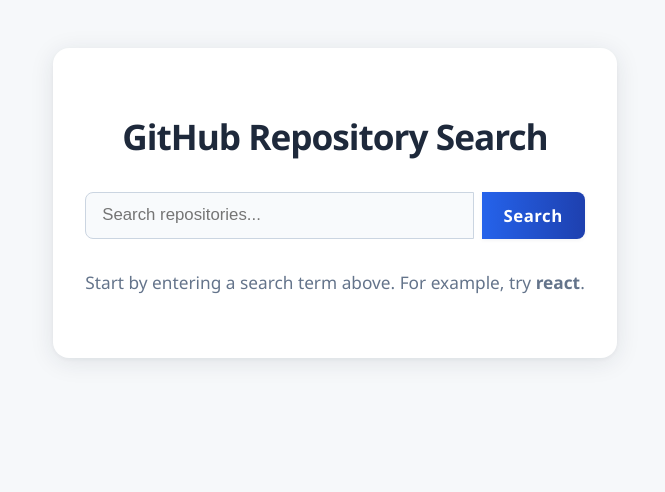
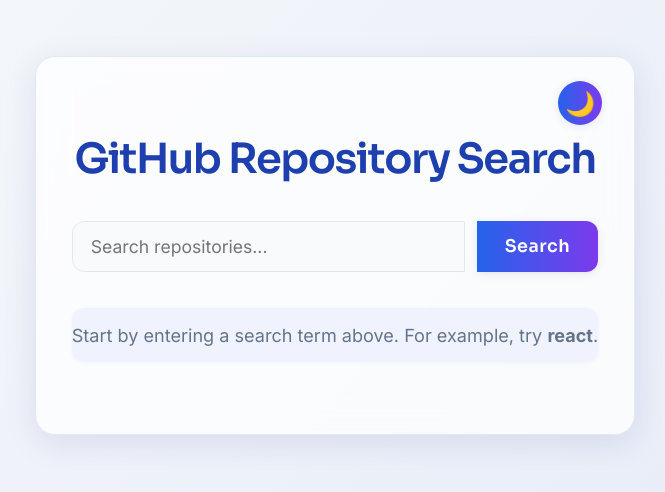
Before and after one commit to oFrederic/gitpeek, a React (Create React App) app: page / in a window 1280 px wide. Shown: the top 492 px of the page, without its empty margins (305-970 px from the left). Built offline with nearby package versions, Linux system fonts and the light colour scheme; the HTML template or start-up script is replaced by a standard one.

Commit message:
Update design and include dark theme

```diff
--- a/src/App.css
+++ b/src/App.css
@@ -1,78 +1,87 @@
 .github-search-app {
-  max-width: 600px;
-  margin: 48px auto;
-  background: #fff;
-  border-radius: 16px;
-  box-shadow: 0 4px 24px rgba(30, 41, 59, 0.10), 0 1.5px 4px rgba(30, 41, 59, 0.04);
-  padding: 40px 32px 32px 32px;
-  font-family: 'Segoe UI', Arial, sans-serif;
-  transition: box-shadow 0.2s;
+  max-width: 700px;
+  margin: 56px auto;
+  background: var(--color-card-bg);
+  border-radius: var(--radius-lg);
+  box-shadow: var(--color-shadow);
+  padding: 48px 36px 36px 36px;
+  font-family: inherit;
+  backdrop-filter: var(--color-card-bg-blur);
+  -webkit-backdrop-filter: var(--color-card-bg-blur);
+  border: 1.5px solid var(--color-border);
+  transition: box-shadow 0.2s, background 0.2s;
+  position: relative;
 }
 
 body {
-  background: #f6f8fa;
+  background: var(--color-bg);
 }
 
 h1 {
   text-align: center;
-  color: #1e293b;
-  margin-bottom: 32px;
-  font-size: 2.2rem;
-  letter-spacing: -1px;
+  color: var(--color-primary-dark);
+  margin-bottom: 36px;
+  font-size: 2.6rem;
+  font-family: 'Sora', 'Inter', sans-serif;
+  font-weight: 700;
+  letter-spacing: -1.5px;
 }
 
 .search-form {
   display: flex;
   justify-content: center;
-  margin-bottom: 32px;
-  gap: 0.5rem;
+  margin-bottom: 36px;
+  gap: 0.75rem;
 }
 
 .search-input {
   flex: 1;
-  padding: 12px 16px;
-  font-size: 1.05rem;
-  border: 1.5px solid #cbd5e1;
-  border-radius: 8px 0 0 8px;
+  padding: 14px 18px;
+  font-size: 1.1rem;
+  border: 1.5px solid var(--color-border);
+  border-radius: var(--radius-md) 0 0 var(--radius-md);
   outline: none;
-  background: #f8fafc;
+  background: rgba(248, 250, 252, 0.85);
   transition: border-color 0.2s, box-shadow 0.2s;
+  font-family: 'Inter', 'Sora', sans-serif;
 }
 
 .search-input:focus {
-  border-color: #2563eb;
+  border-color: var(--color-primary);
   box-shadow: 0 0 0 2px #2563eb22;
 }
 
 .search-button {
-  padding: 12px 22px;
-  font-size: 1.05rem;
+  padding: 14px 28px;
+  font-size: 1.1rem;
   border: none;
-  background: linear-gradient(90deg, #2563eb 0%, #1e40af 100%);
+  background: linear-gradient(90deg, var(--color-primary) 0%, var(--color-accent) 100%);
   color: #fff;
-  border-radius: 0 8px 8px 0;
+  border-radius: 0 var(--radius-md) var(--radius-md) 0;
   cursor: pointer;
-  font-weight: 600;
+  font-weight: 700;
   letter-spacing: 0.5px;
-  transition: background 0.2s, box-shadow 0.2s;
-  box-shadow: 0 1px 4px rgba(30, 41, 59, 0.06);
+  transition: background 0.2s, box-shadow 0.2s, transform 0.1s;
+  box-shadow: 0 2px 8px rgba(30, 41, 59, 0.10);
+  font-family: 'Sora', 'Inter', sans-serif;
 }
 
 .search-button:hover, .search-button:focus {
-  background: linear-gradient(90deg, #1e40af 0%, #2563eb 100%);
-  box-shadow: 0 2px 8px rgba(30, 41, 59, 0.10);
+  background: linear-gradient(90deg, var(--color-accent) 0%, var(--color-primary) 100%);
+  box-shadow: 0 4px 16px rgba(30, 41, 59, 0.14);
+  transform: translateY(-2px) scale(1.03);
 }
 
 .repo-list {
   list-style: none;
   padding: 0;
-  margin: 0 0 32px 0;
+  margin: 0 0 36px 0;
 }
 
 .repo-item {
-  border-bottom: 1.5px solid #e2e8f0;
-  padding: 20px 0;
-  transition: background 0.2s;
+  border-bottom: 1.5px solid var(--color-border);
+  padding: 24px 0;
+  transition: background 0.2s, box-shadow 0.2s;
 }
 
 .repo-item:last-child {
@@ -83,68 +92,74 @@
   text-decoration: none;
   color: inherit;
   display: block;
-  border-radius: 8px;
-  transition: background 0.2s, box-shadow 0.2s;
-  padding: 8px 8px 8px 0;
+  border-radius: var(--radius-md);
+  transition: background 0.2s, box-shadow 0.2s, transform 0.1s;
+  padding: 10px 10px 10px 0;
+  box-shadow: none;
 }
 
 .repo-item a:hover, .repo-item a:focus {
-  background: #f1f5f9;
-  box-shadow: 0 2px 8px rgba(30, 41, 59, 0.06);
+  background: rgba(236, 240, 253, 0.7);
+  box-shadow: 0 4px 16px rgba(30, 41, 59, 0.10);
+  transform: translateY(-2px) scale(1.01);
 }
 
 .repo-header {
   display: flex;
   align-items: center;
-  margin-bottom: 6px;
+  margin-bottom: 8px;
 }
 
 .avatar {
-  width: 40px;
-  height: 40px;
+  width: 44px;
+  height: 44px;
   border-radius: 50%;
-  margin-right: 16px;
-  border: 1.5px solid #e2e8f0;
-  box-shadow: 0 1px 4px rgba(30, 41, 59, 0.04);
+  margin-right: 18px;
+  border: 1.5px solid var(--color-border);
+  box-shadow: 0 2px 8px rgba(30, 41, 59, 0.06);
 }
 
 .repo-name {
   font-weight: 700;
-  font-size: 1.15rem;
-  color: #2563eb;
+  font-size: 1.22rem;
+  color: var(--color-primary);
+  font-family: 'Sora', 'Inter', sans-serif;
 }
 
 .repo-desc {
-  color: #64748b;
-  font-size: 1rem;
-  margin-bottom: 6px;
-  margin-top: 2px;
+  color: var(--color-info);
+  font-size: 1.05rem;
+  margin-bottom: 8px;
+  margin-top: 3px;
+  font-family: 'Inter', 'Sora', sans-serif;
 }
 
 .repo-meta {
   color: #475569;
-  font-size: 0.97rem;
+  font-size: 1rem;
+  font-family: 'Inter', 'Sora', sans-serif;
 }
 
 .pagination {
   display: flex;
   justify-content: center;
   align-items: center;
-  gap: 20px;
-  margin-top: 8px;
+  gap: 24px;
+  margin-top: 12px;
 }
 
 .pagination button {
-  padding: 8px 18px;
-  font-size: 1rem;
+  padding: 10px 22px;
+  font-size: 1.05rem;
   border: none;
-  background: #f1f5f9;
-  color: #1e293b;
-  border-radius: 6px;
+  background: rgba(236, 240, 253, 0.7);
+  color: var(--color-primary-dark);
+  border-radius: var(--radius-sm);
   cursor: pointer;
-  font-weight: 500;
-  transition: background 0.2s, color 0.2s, box-shadow 0.2s;
+  font-weight: 600;
+  transition: background 0.2s, color 0.2s, box-shadow 0.2s, transform 0.1s;
   box-shadow: 0 1px 4px rgba(30, 41, 59, 0.04);
+  font-family: 'Sora', 'Inter', sans-serif;
 }
 
 .pagination button:disabled {
@@ -153,21 +168,147 @@
 }
 
 .pagination button:not(:disabled):hover, .pagination button:not(:disabled):focus {
-  background: #2563eb;
+  background: linear-gradient(90deg, var(--color-primary) 0%, var(--color-accent) 100%);
   color: #fff;
+  box-shadow: 0 4px 16px rgba(30, 41, 59, 0.10);
+  transform: translateY(-2px) scale(1.04);
 }
 
 .info {
   text-align: center;
-  color: #64748b;
-  margin: 20px 0;
-  font-size: 1.08rem;
+  color: var(--color-info);
+  margin: 24px 0;
+  font-size: 1.13rem;
+  background: rgba(236, 240, 253, 0.7);
+  border-radius: var(--radius-md);
+  padding: 16px 0;
+  font-family: 'Inter', 'Sora', sans-serif;
+  box-shadow: 0 1px 4px rgba(30, 41, 59, 0.04);
 }
 
 .error {
   text-align: center;
-  color: #ef4444;
-  margin: 20px 0;
-  font-size: 1.08rem;
-  font-weight: 500;
+  color: var(--color-error);
+  margin: 24px 0;
+  font-size: 1.13rem;
+  font-weight: 600;
+  background: rgba(255, 228, 230, 0.7);
+  border-radius: var(--radius-md);
+  padding: 16px 0;
+  font-family: 'Inter', 'Sora', sans-serif;
+  box-shadow: 0 1px 4px rgba(239, 68, 68, 0.08);
 }
+
+.theme-toggle {
+  position: absolute;
+  top: 24px;
+  right: 32px;
+  z-index: 10;
+  background: linear-gradient(90deg, var(--color-primary) 0%, var(--color-accent) 100%);
+  color: #fff;
+  border: none;
+  border-radius: 50%;
+  width: 44px;
+  height: 44px;
+  display: flex;
+  align-items: center;
+  justify-content: center;
+  font-size: 1.5rem;
+  box-shadow: 0 2px 8px rgba(30, 41, 59, 0.10);
+  cursor: pointer;
+  transition: background 0.2s, box-shadow 0.2s, transform 0.1s;
+  outline: none;
+}
+.theme-toggle:hover, .theme-toggle:focus {
+  background: linear-gradient(90deg, var(--color-accent) 0%, var(--color-primary) 100%);
+  box-shadow: 0 4px 16px rgba(30, 41, 59, 0.14);
+  transform: translateY(-2px) scale(1.07);
+}
+
+[data-theme="dark"] .github-search-app {
+  background: var(--color-card-bg);
+  box-shadow: var(--color-shadow);
+  border: 1.5px solid var(--color-border);
+}
+
+[data-theme="dark"] h1 {
+  color: var(--color-primary);
+}
+
+[data-theme="dark"] .search-input {
+  background: rgba(36, 41, 56, 0.85);
+  border-color: var(--color-border);
+  color: #f3f4f6;
+}
+
+[data-theme="dark"] .search-input:focus {
+  border-color: var(--color-primary);
+  box-shadow: 0 0 0 2px #60a5fa33;
+}
+
+[data-theme="dark"] .search-button {
+  background: linear-gradient(90deg, var(--color-primary) 0%, var(--color-accent) 100%);
+  color: #fff;
+}
+
+[data-theme="dark"] .search-button:hover, [data-theme="dark"] .search-button:focus {
+  background: linear-gradient(90deg, var(--color-accent) 0%, var(--color-primary) 100%);
+}
+
+[data-theme="dark"] .repo-item {
+  border-bottom: 1.5px solid var(--color-border);
+}
+
+[data-theme="dark"] .repo-item a:hover, [data-theme="dark"] .repo-item a:focus {
+  background: rgba(60, 65, 90, 0.7);
+  box-shadow: 0 4px 16px rgba(16, 20, 40, 0.18);
+}
+
+[data-theme="dark"] .avatar {
+  border: 1.5px solid var(--color-border);
+  box-shadow: 0 2px 8px rgba(16, 20, 40, 0.10);
+}
+
+[data-theme="dark"] .repo-name {
+  color: var(--color-primary);
+}
+
+[data-theme="dark"] .repo-desc {
+  color: var(--color-info);
+}
+
+[data-theme="dark"] .repo-meta {
+  color: #cbd5e1;
+}
+
+[data-theme="dark"] .pagination button {
+  background: rgba(60, 65, 90, 0.7);
+  color: var(--color-primary);
+}
+
+[data-theme="dark"] .pagination button:not(:disabled):hover, [data-theme="dark"] .pagination button:not(:disabled):focus {
+  background: linear-gradient(90deg, var(--color-primary) 0%, var(--color-accent) 100%);
+  color: #fff;
+}
+
+[data-theme="dark"] .info {
+  color: var(--color-info);
+  background: rgba(60, 65, 90, 0.7);
+  box-shadow: 0 1px 4px rgba(16, 20, 40, 0.10);
+}
+
+[data-theme="dark"] .error {
+  color: var(--color-error);
+  background: rgba(60, 30, 40, 0.7);
+  box-shadow: 0 1px 4px rgba(248, 113, 113, 0.10);
+}
+
+[data-theme="dark"] .theme-toggle {
+  background: linear-gradient(90deg, var(--color-primary) 0%, var(--color-accent) 100%);
+  color: #fff;
+  box-shadow: 0 2px 8px rgba(16, 20, 40, 0.18);
+}
+[data-theme="dark"] .theme-toggle:hover, [data-theme="dark"] .theme-toggle:focus {
+  background: linear-gradient(90deg, var(--color-accent) 0%, var(--color-primary) 100%);
+  box-shadow: 0 4px 16px rgba(16, 20, 40, 0.28);
+}
--- a/src/App.tsx
+++ b/src/App.tsx
@@ -1,4 +1,4 @@
-import React, { useState, useCallback } from 'react';
+import React, { useState, useCallback, useEffect } from 'react';
 import './App.css';
 import SearchForm from './components/SearchForm';
 import RepoList from './components/RepoList';
@@ -11,6 +11,21 @@
   const [query, setQuery] = useState('');
   const [page, setPage] = useState(1);
   const { repos, loading, error, totalCount } = useGithubRepos(query, page);
+  const [theme, setTheme] = useState<'light' | 'dark'>(() => {
+    if (typeof window !== 'undefined') {
+      return (localStorage.getItem('theme') as 'light' | 'dark') || 'light';
+    }
+    return 'light';
+  });
+
+  useEffect(() => {
+    document.documentElement.setAttribute('data-theme', theme);
+    localStorage.setItem('theme', theme);
+  }, [theme]);
+
+  const toggleTheme = () => {
+    setTheme((prev) => (prev === 'light' ? 'dark' : 'light'));
+  };
 
   const handleSearch = useCallback((searchValue: string) => {
     setPage(1);
@@ -21,6 +36,14 @@
 
   return (
     <div className="github-search-app">
+      <button
+        className="theme-toggle"
+        onClick={toggleTheme}
+        aria-label={theme === 'light' ? 'Switch to dark mode' : 'Switch to light mode'}
+        title={theme === 'light' ? 'Switch to dark mode' : 'Switch to light mode'}
+      >
+        {theme === 'light' ? '🌙' : '☀️'}
+      </button>
       <h1>GitHub Repository Search</h1>
       <SearchForm query={query} onSearch={handleSearch} />
       {loading && <div className="info">Loading...</div>}
--- a/src/index.css
+++ b/src/index.css
@@ -1,15 +1,51 @@
-/***** Global Styles *****/
+@import url('https://fonts.googleapis.com/css2?family=Inter:wght@400;600;700&family=Sora:wght@400;600&family=Space+Grotesk:wght@400;700&display=swap');
+
+:root {
+  --color-bg: linear-gradient(135deg, #f6f8fa 0%, #e3e9f7 100%);
+  --color-card-bg: rgba(255, 255, 255, 0.75);
+  --color-card-bg-blur: blur(16px);
+  --color-primary: #2563eb;
+  --color-primary-dark: #1e40af;
+  --color-accent: #7c3aed;
+  --color-border: #e2e8f0;
+  --color-shadow: 0 8px 32px 0 rgba(31, 38, 135, 0.10);
+  --color-shadow-hover: 0 12px 32px 0 rgba(31, 38, 135, 0.18);
+  --color-info: #64748b;
+  --color-error: #ef4444;
+  --radius-lg: 1.25rem;
+  --radius-md: 0.75rem;
+  --radius-sm: 0.5rem;
+}
+
+[data-theme="dark"] {
+  --color-bg: linear-gradient(135deg, #181c24 0%, #23283a 100%);
+  --color-card-bg: rgba(30, 34, 45, 0.85);
+  --color-card-bg-blur: blur(18px);
+  --color-primary: #60a5fa;
+  --color-primary-dark: #2563eb;
+  --color-accent: #a78bfa;
+  --color-border: #2d3344;
+  --color-shadow: 0 8px 32px 0 rgba(16, 20, 40, 0.18);
+  --color-shadow-hover: 0 12px 32px 0 rgba(16, 20, 40, 0.28);
+  --color-info: #cbd5e1;
+  --color-error: #f87171;
+}
+
 html, body {
   height: 100%;
   margin: 0;
   padding: 0;
-  font-family: -apple-system, BlinkMacSystemFont, 'Segoe UI', 'Roboto', 'Oxygen',
+  font-family: 'Inter', 'Sora', 'Space Grotesk', -apple-system, BlinkMacSystemFont, 'Segoe UI', 'Roboto', 'Oxygen',
     'Ubuntu', 'Cantarell', 'Fira Sans', 'Droid Sans', 'Helvetica Neue',
     sans-serif;
-  background: #f6f8fa;
+  background: var(--color-bg);
   color: #222;
   -webkit-font-smoothing: antialiased;
   -moz-osx-font-smoothing: grayscale;
+}
+
+[data-theme="dark"] body {
+  color: #f3f4f6;
 }
 
 *, *::before, *::after {
@@ -19,6 +55,11 @@
 a {
   color: inherit;
   text-decoration: none;
+  transition: color 0.2s;
+}
+
+a:hover, a:focus {
+  color: var(--color-primary);
 }
 
 ul, ol {
@@ -31,6 +72,7 @@
   font-family: inherit;
   font-size: 1rem;
   cursor: pointer;
+  transition: background 0.2s, color 0.2s, box-shadow 0.2s;
 }
 
 input, button {
```
Also changed, not shown: 1 other file (tests, documents, lock files or other folders).
